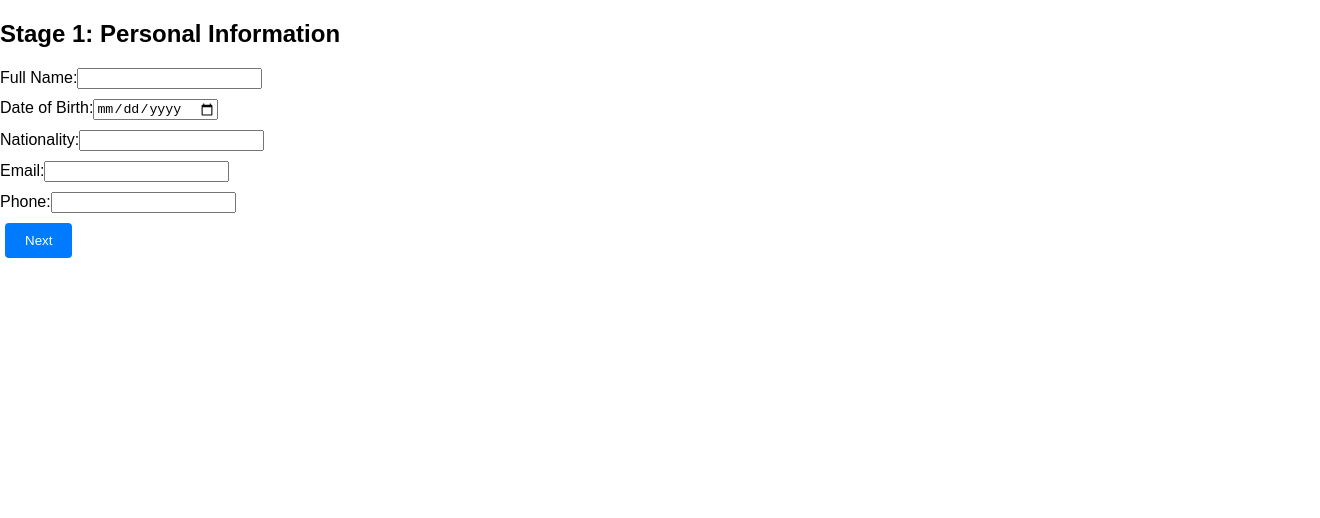
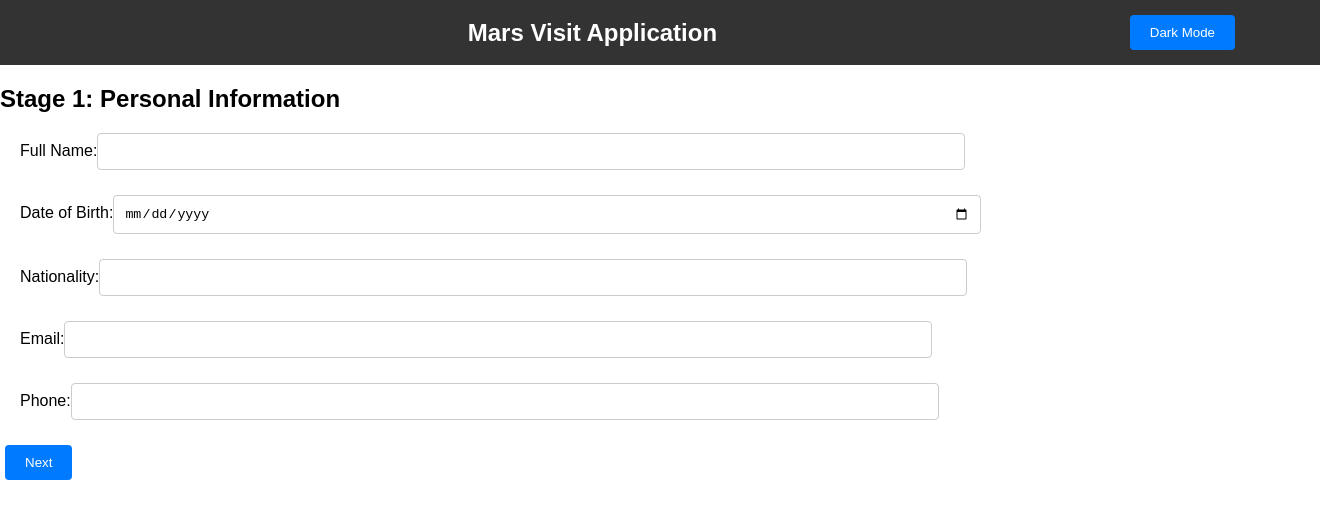
Before and after one commit to KHemanthRaju/Mars-Visit-Application, a React (Create React App) app: page / in a window 1280 px wide. Shown: the top 518 px of the page, 1320 px wide, since content can reach past the window. Built offline with nearby package versions, Linux system fonts and the light colour scheme.

Commit message:
Added light-dark toggle

```diff
--- a/src/App.css
+++ b/src/App.css
@@ -3,9 +3,19 @@ body {
   margin: 0;
   padding: 0;
   box-sizing: border-box;
+  align-items: center;
 }
 
-.form-container {
+body.dark-mode {
+  background-color: #333;
+  color: #f9f9f9;
+}
+
+.dark-mode button {
+  background-color: #0056b3 !important;
+}
+
+/* .form-container {
   max-width: 100%;
   width: 90%;
   margin: 20px auto;
@@ -13,23 +23,23 @@ body {
   background-color: #f9f9f9;
   border-radius: 8px;
   box-shadow: 0 0 10px rgba(0, 0, 0, 0.1);
-}
+} */
 
 label {
   display: block;
-  margin: 10px 0 5px;
+  margin: 10px 20px 5px;
 }
 
-/* input,
+input,
 select,
 textarea {
-  width: 100%;
+  width: 70%;
   padding: 10px;
   margin-bottom: 15px;
   border: 1px solid #ccc;
   border-radius: 4px;
   box-sizing: border-box;
-} */
+}
 
 button {
   padding: 10px 20px;
--- a/src/components/MultiStageForm.js
+++ b/src/components/MultiStageForm.js
@@ -2,6 +2,7 @@ import React, { useState } from "react";
 import PersonalInfo from "./PersonalInfo";
 import TravelPreferences from "./TravelPreferences";
 import HealthSafety from "./HealthSafety";
+import Navbar from "./Navbar/Navbar";
 
 function MultiStageForm() {
   const [stage, setStage] = useState(1);
@@ -38,6 +39,7 @@ function MultiStageForm() {
 
   return (
     <div>
+      <Navbar />
       {stage === 1 && (
         <PersonalInfo formData={formData} setFormData={setFormData} />
       )}
--- /dev/null
+++ b/src/components/Navbar/Navbar.css
@@ -0,0 +1,47 @@
+/* navbar.css */
+
+.navbar {
+  width: 100%;
+  padding: 10px 20px;
+  background-color: #333;
+  color: #fff;
+}
+
+.navbar.dark-mode {
+  background-color: #444;
+}
+
+.container {
+  display: flex;
+  justify-content: space-between;
+  align-items: center;
+  max-width: 1200px;
+  margin: 0 auto;
+}
+
+.center {
+  flex: 1;
+  text-align: center;
+}
+
+.heading {
+  margin: 0;
+  font-size: 24px;
+}
+
+.toggle {
+  margin-right: 20px;
+}
+
+.toggleButton {
+  padding: 10px 20px;
+  background-color: #007bff;
+  color: #fff;
+  border: none;
+  border-radius: 4px;
+  cursor: pointer;
+}
+
+.toggleButton.dark-mode {
+  background-color: #0056b3;
+}
--- /dev/null
+++ b/src/components/Navbar/Navbar.js
@@ -0,0 +1,35 @@
+import React, { useState } from "react";
+import "./Navbar.css";
+
+const Navbar = () => {
+  const [darkMode, setDarkMode] = useState(false);
+
+  const toggleTheme = () => {
+    setDarkMode(!darkMode);
+    if (!darkMode) {
+      document.body.classList.add("dark-mode");
+    } else {
+      document.body.classList.remove("dark-mode");
+    }
+  };
+
+  return (
+    <nav className={`navbar ${darkMode ? "dark-mode" : ""}`}>
+      <div className="container">
+        <div className="center">
+          <h1 className="heading">Mars Visit Application</h1>
+        </div>
+        <div className="toggle">
+          <button
+            onClick={toggleTheme}
+            className={`toggleButton ${darkMode ? "dark-mode" : ""}`}
+          >
+            {darkMode ? "Light Mode" : "Dark Mode"}
+          </button>
+        </div>
+      </div>
+    </nav>
+  );
+};
+
+export default Navbar;
```
